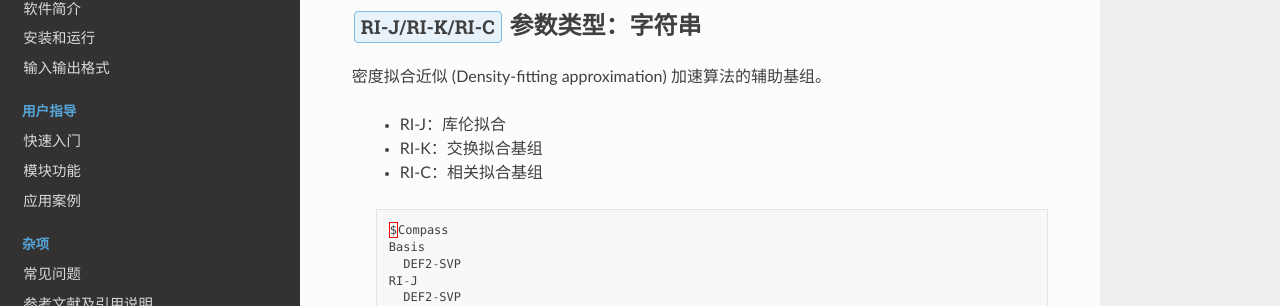
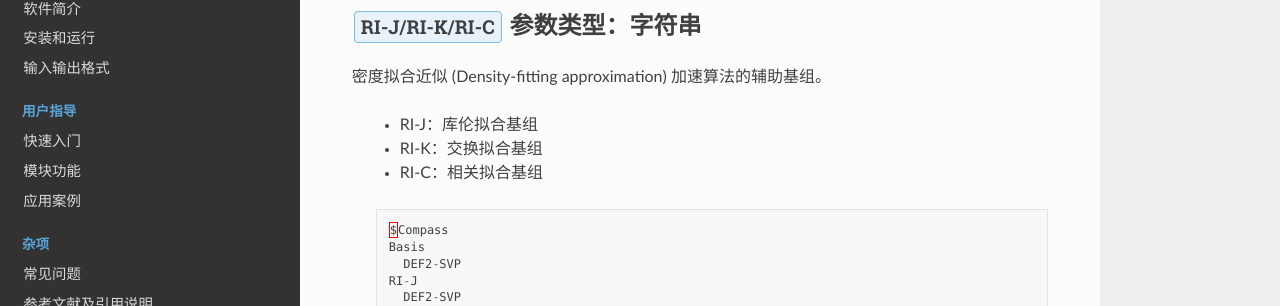
Before and after one commit to BDF-manual-maintenance/BDF-Manual, a Sphinx documentation site: the page built from source/module/compass.rst, in a window 1280 px wide and 900 px high, scrolled down 454 px. Shown: the part 143-449 px from the top of the window. Built offline with Sphinx 7.4.7 and the Read the Docs theme 2.0.0, drawn with Linux system fonts in a browser that asks for light colours; pages that are not in the unit, such as notebooks, are missing from menus.

Commit message:
Update compass.rst

```diff
--- a/source/module/compass.rst
+++ b/source/module/compass.rst
@@ -21,7 +21,7 @@ Compass模块主要完成计算任务的初始化工作，包括读入用户定
 ---------------------------------------------
 密度拟合近似 (Density-fitting approximation) 加速算法的辅助基组。
 
- * RI-J：库伦拟合
+ * RI-J：库伦拟合基组
  * RI-K：交换拟合基组
  * RI-C：相关拟合基组
 
```
